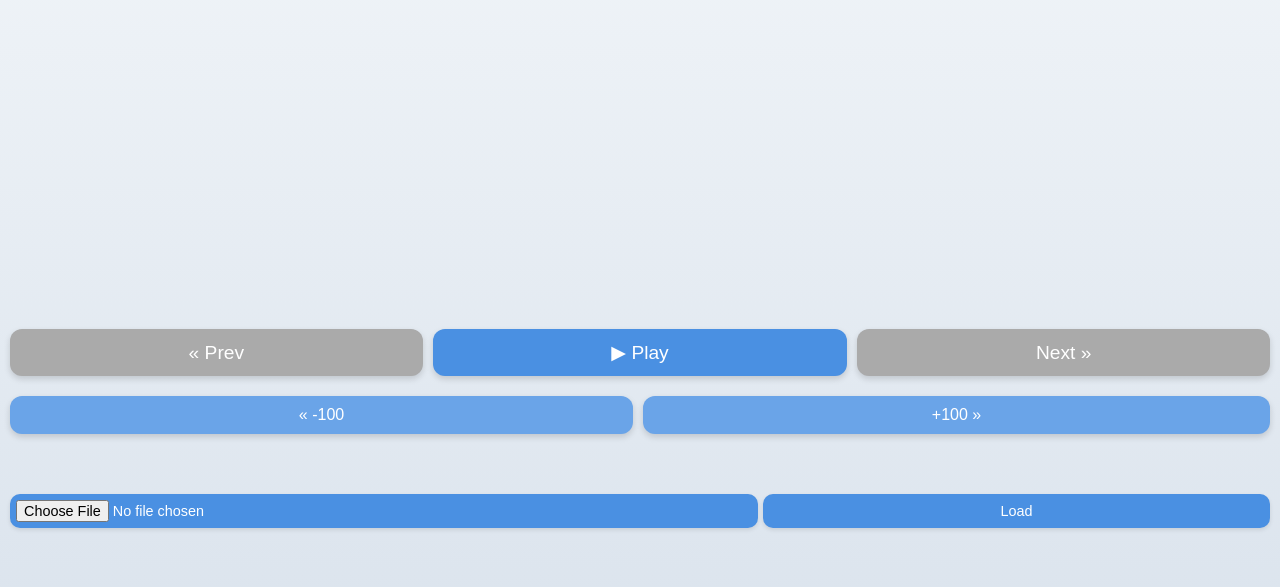
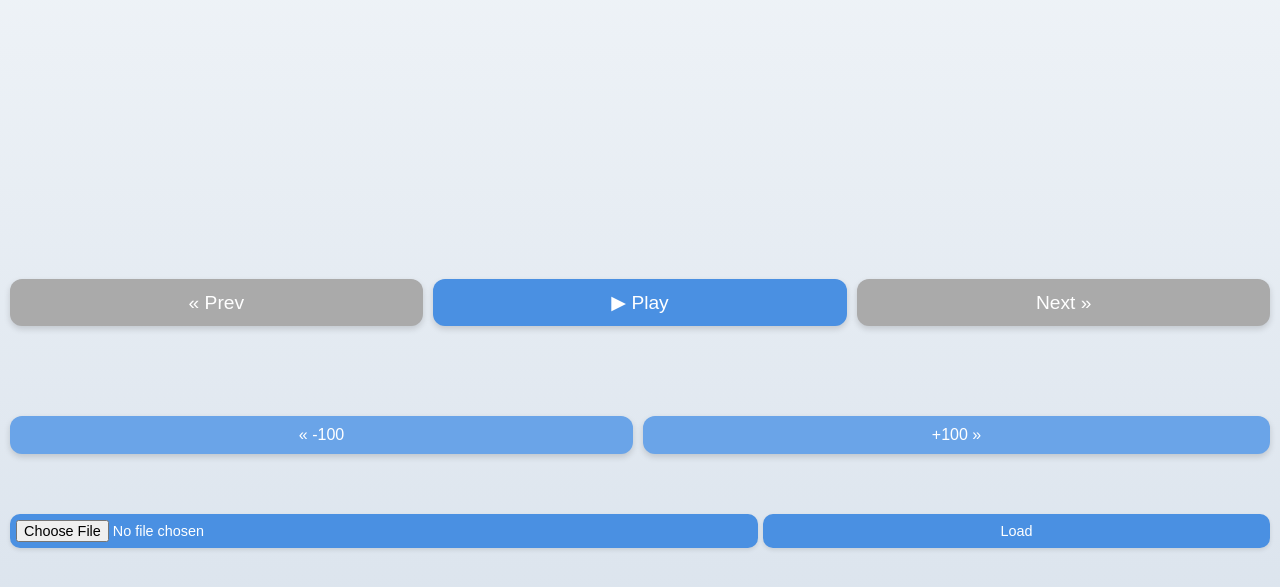
Before and after one commit to alexetereum/stringart, a plain HTML site: page index.html in a window 1280 px wide. Shown: the part 93-680 px from the top of the page. Drawn offline with Linux system fonts and the light colour scheme.

Commit message:
Update index.html

```diff
--- a/index.html
+++ b/index.html
@@ -60,8 +60,8 @@ header { text-align: center; padding: 8px; font-size: 1.3rem; font-weight: bold;
   justify-content: space-around;
   padding: 5px 10px;
   gap: 10px;
-  margin-bottom: 10px;
-  margin-top: 50px;
+  margin-bottom: 80px;
+  margin-top: 0px;
 }
 
 #navButtons button {
```
